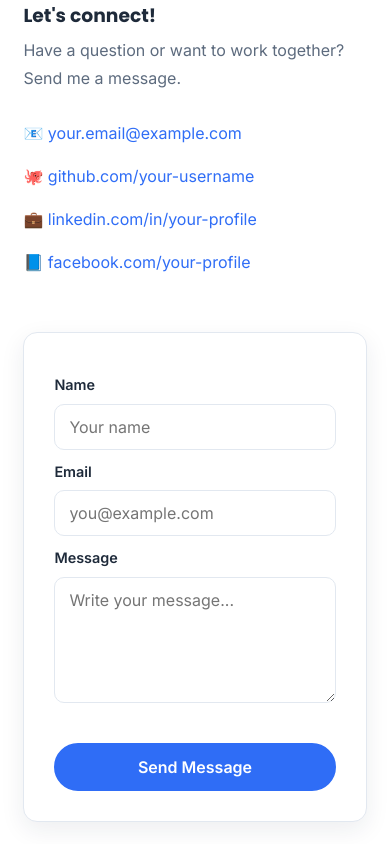
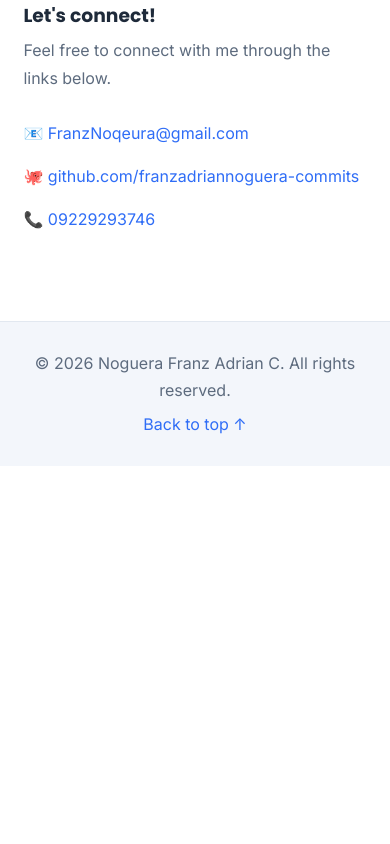
Before and after one commit to franzadriannoguera-commits/personal-portfolio, a plain HTML site: page index.html in a window 390 px wide. Shown: the part 4400-5244 px from the top of the page. After the commit the page ends 4866 px from the top, so only its background shows below. Drawn offline with Linux system fonts and the light colour scheme.

Commit message:
Update contact details and remove contact form
Co-authored-by: Copilot <223556219+Copilot@users.noreply.github.com>

```diff
--- a/index.html
+++ b/index.html
@@ -162,25 +162,14 @@
       <div class="contact-grid">
         <div class="contact-info reveal">
           <h3>Let's connect!</h3>
-          <p>Have a question or want to work together? Send me a message.</p>
+          <p>Feel free to connect with me through the links below.</p>
           <ul>
-            <li>📧 <a href="mailto:your.email@example.com">your.email@example.com</a></li>
-            <li>🐙 <a href="https://github.com/your-username" target="_blank" rel="noopener">github.com/your-username</a></li>
-            <li>💼 <a href="https://www.linkedin.com/in/your-profile" target="_blank" rel="noopener">linkedin.com/in/your-profile</a></li>
-            <li>📘 <a href="https://facebook.com/your-profile" target="_blank" rel="noopener">facebook.com/your-profile</a></li>
+            <li>📧 <a href="mailto:FranzNoqeura@gmail.com">FranzNoqeura@gmail.com</a></li>
+            <li>🐙 <a href="https://github.com/franzadriannoguera-commits" target="_blank" rel="noopener">github.com/franzadriannoguera-commits</a></li>
+            <li>📞 <a href="tel:09229293746">09229293746</a></li>
           </ul>
         </div>
 
-        <form class="contact-form reveal" id="contactForm" novalidate>
-          <label for="name">Name</label>
-          <input type="text" id="name" name="name" placeholder="Your name" required />
-          <label for="email">Email</label>
-          <input type="email" id="email" name="email" placeholder="you@example.com" required />
-          <label for="message">Message</label>
-          <textarea id="message" name="message" rows="5" placeholder="Write your message..." required></textarea>
-          <p class="form-note" id="formNote" role="status"></p>
-          <button type="submit" class="btn btn-primary">Send Message</button>
-        </form>
       </div>
     </section>
 
--- a/script.js
+++ b/script.js
@@ -73,30 +73,5 @@ const spy = new IntersectionObserver(
 );
 sections.forEach((s) => spy.observe(s));
 
-// ===== Contact form (opens the visitor's email app) =====
-const form = document.getElementById("contactForm");
-const note = document.getElementById("formNote");
-const MY_EMAIL = "your.email@example.com"; // <-- change this to your real email
-
-form.addEventListener("submit", (e) => {
-  e.preventDefault();
-  const name = form.name.value.trim();
-  const email = form.email.value.trim();
-  const message = form.message.value.trim();
-  const valid = /^[^\s@]+@[^\s@]+\.[^\s@]+$/.test(email);
-
-  if (!name || !message || !valid) {
-    note.textContent = "Please fill in all fields with a valid email.";
-    note.className = "form-note error";
-    return;
-  }
-  const subject = encodeURIComponent("Portfolio message from " + name);
-  const body = encodeURIComponent(message + "\n\n— " + name + " (" + email + ")");
-  window.location.href = `mailto:${MY_EMAIL}?subject=${subject}&body=${body}`;
-  note.textContent = "Opening your email app…";
-  note.className = "form-note ok";
-  form.reset();
-});
-
 // ===== Footer year =====
 document.getElementById("year").textContent = new Date().getFullYear();
--- a/style.css
+++ b/style.css
@@ -153,20 +153,10 @@ ul { list-style: none; }
 .ach-card p { color: var(--muted); font-size: 0.92rem; }
 
 /* Contact */
-.contact-grid { display: grid; grid-template-columns: 1fr 1.2fr; gap: 48px; max-width: 1000px; margin: 0 auto; }
+.contact-grid { max-width: 700px; margin: 0 auto; }
 .contact-info h3 { margin-bottom: 10px; }
 .contact-info p { color: var(--muted); margin-bottom: 20px; }
 .contact-info li { padding: 8px 0; word-break: break-word; }
-.contact-form { background: var(--card); padding: 30px; border-radius: var(--radius); box-shadow: var(--shadow); border: 1px solid var(--border); display: flex; flex-direction: column; }
-.contact-form label { font-weight: 600; font-size: 0.9rem; margin: 10px 0 6px; }
-.contact-form input, .contact-form textarea {
-  padding: 12px 14px; border-radius: 10px; border: 1px solid var(--border);
-  background: var(--bg); color: var(--text); font-family: inherit; font-size: 1rem; resize: vertical;
-}
-.contact-form input:focus, .contact-form textarea:focus { outline: 2px solid var(--primary); border-color: transparent; }
-.form-note { min-height: 1.4em; margin: 10px 0; font-size: 0.9rem; }
-.form-note.error { color: #e03e3e; }
-.form-note.ok { color: var(--accent); }
 
 /* Footer */
 .footer { text-align: center; padding: 28px 5%; background: var(--bg-alt); border-top: 1px solid var(--border); color: var(--muted); display: flex; flex-direction: column; gap: 6px; align-items: center; }
@@ -188,7 +178,6 @@ ul { list-style: none; }
   .navbar nav li { padding: 10px 0; border-bottom: 1px solid var(--border); }
   .hero { flex-direction: column-reverse; text-align: center; padding-top: calc(var(--nav-h) + 30px); }
   .hero-buttons { justify-content: center; }
-  .contact-grid { grid-template-columns: 1fr; }
   .section { padding: 80px 6%; }
 }
 @media (prefers-reduced-motion: reduce) {
```
